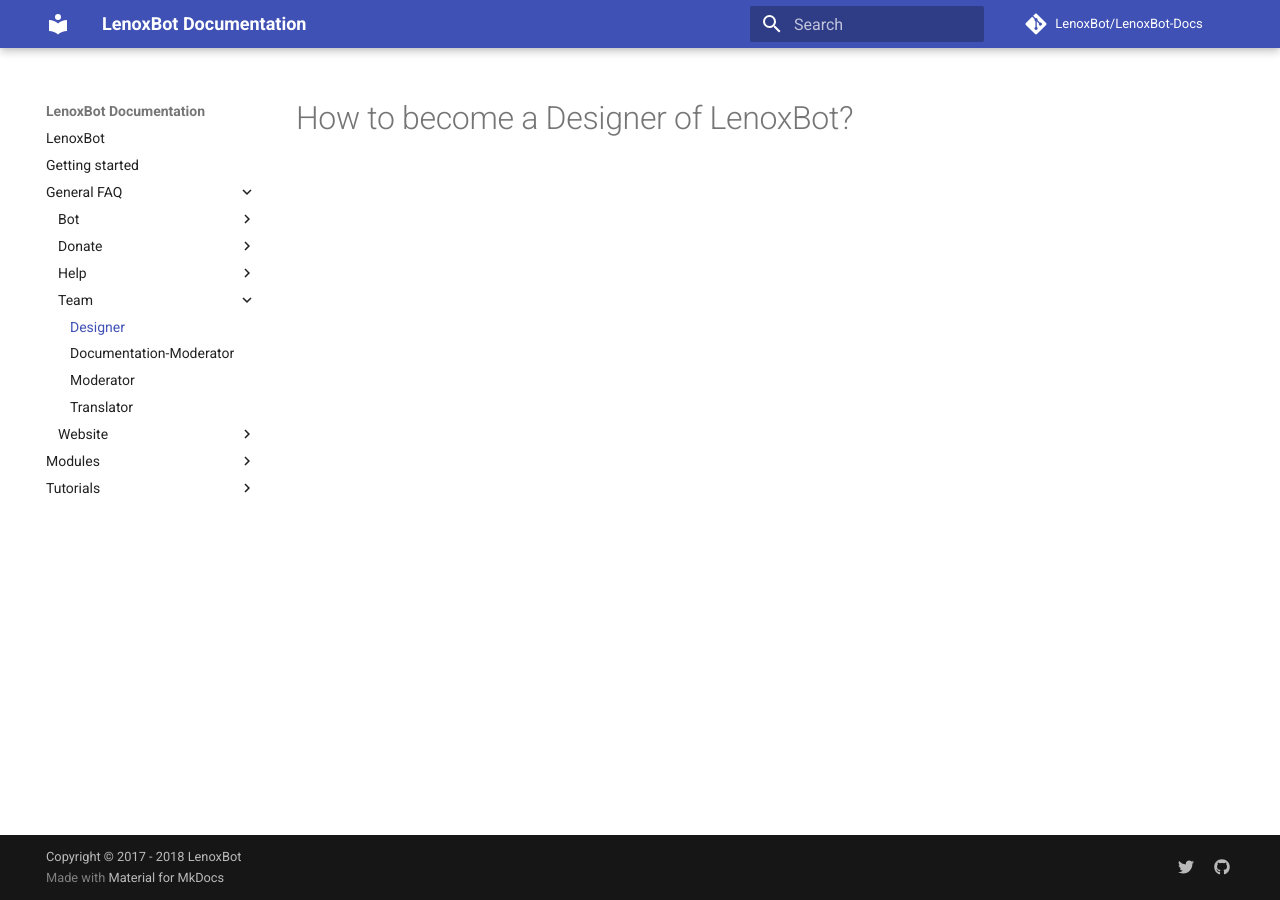
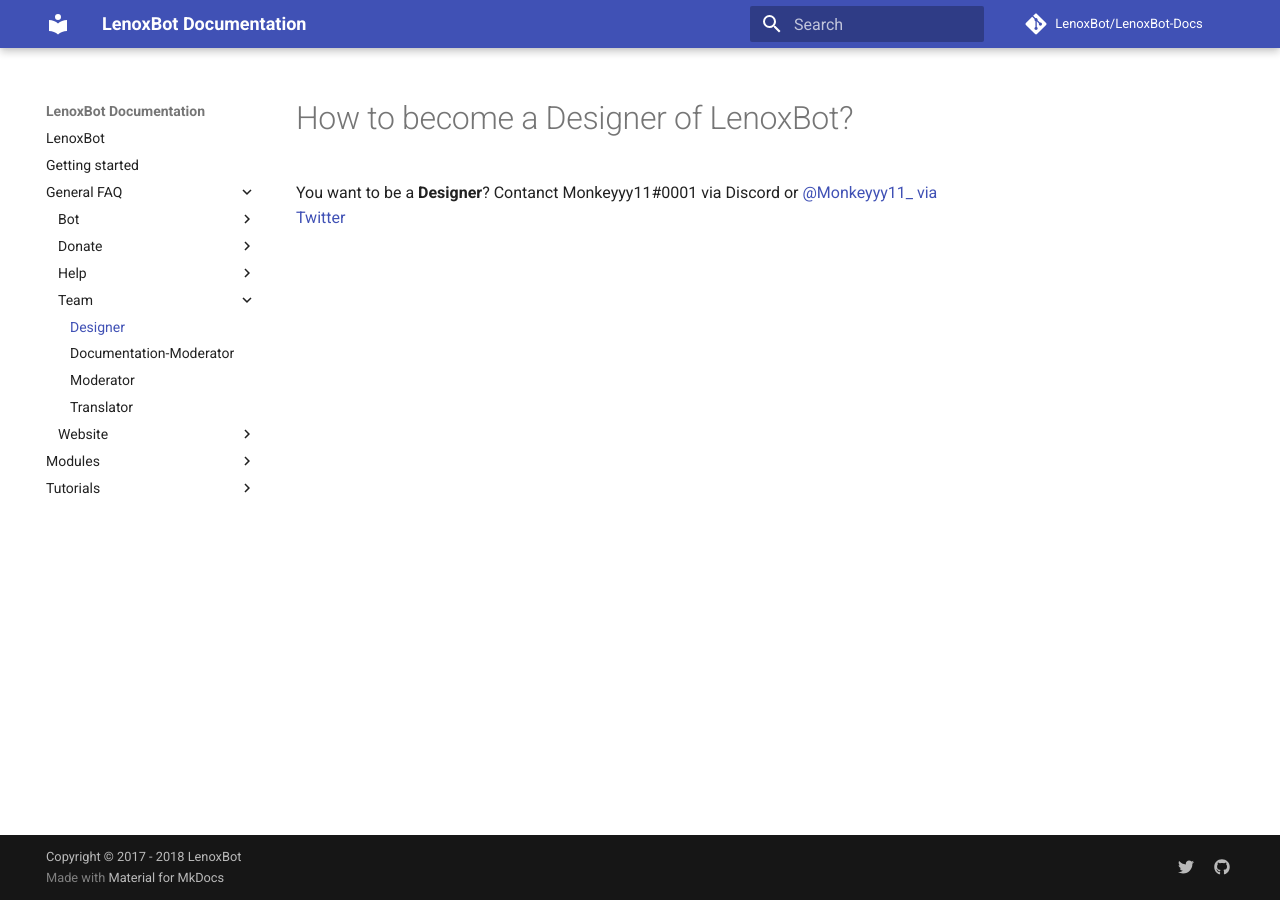
Before and after one commit to gillesheinesch/LenoxBot-Docs, an MkDocs documentation site: the page built from docs/General FAQ/Team/Designer.md, in a window 1280 px wide. Built offline with MkDocs 1.6.1 and Material for MkDocs 9.7.7, drawn with Linux system fonts in a browser that asks for light colours; comment, search, counter and statistics services are not loaded.

Commit message:
Update Designer.md

```diff
--- a/docs/General FAQ/Team/Designer.md
+++ b/docs/General FAQ/Team/Designer.md
@@ -2,3 +2,5 @@
 description:
 
 # How to become a Designer of LenoxBot?
+
+You want to be a **Designer**? Contanct Monkeyyy11#0001 via Discord or [@Monkeyyy11_ via Twitter](https://twitter.com/Monkeyyy11_)
```
